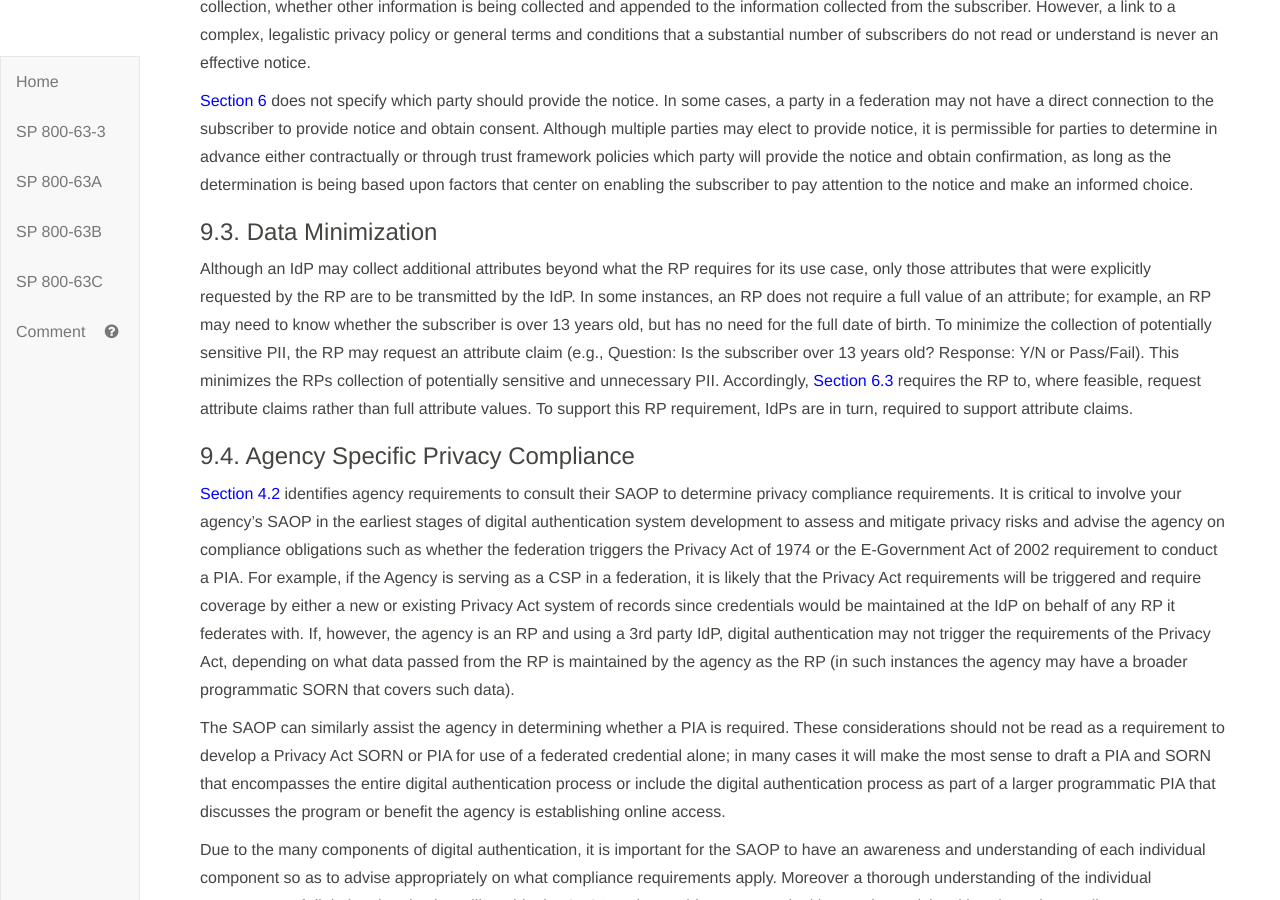
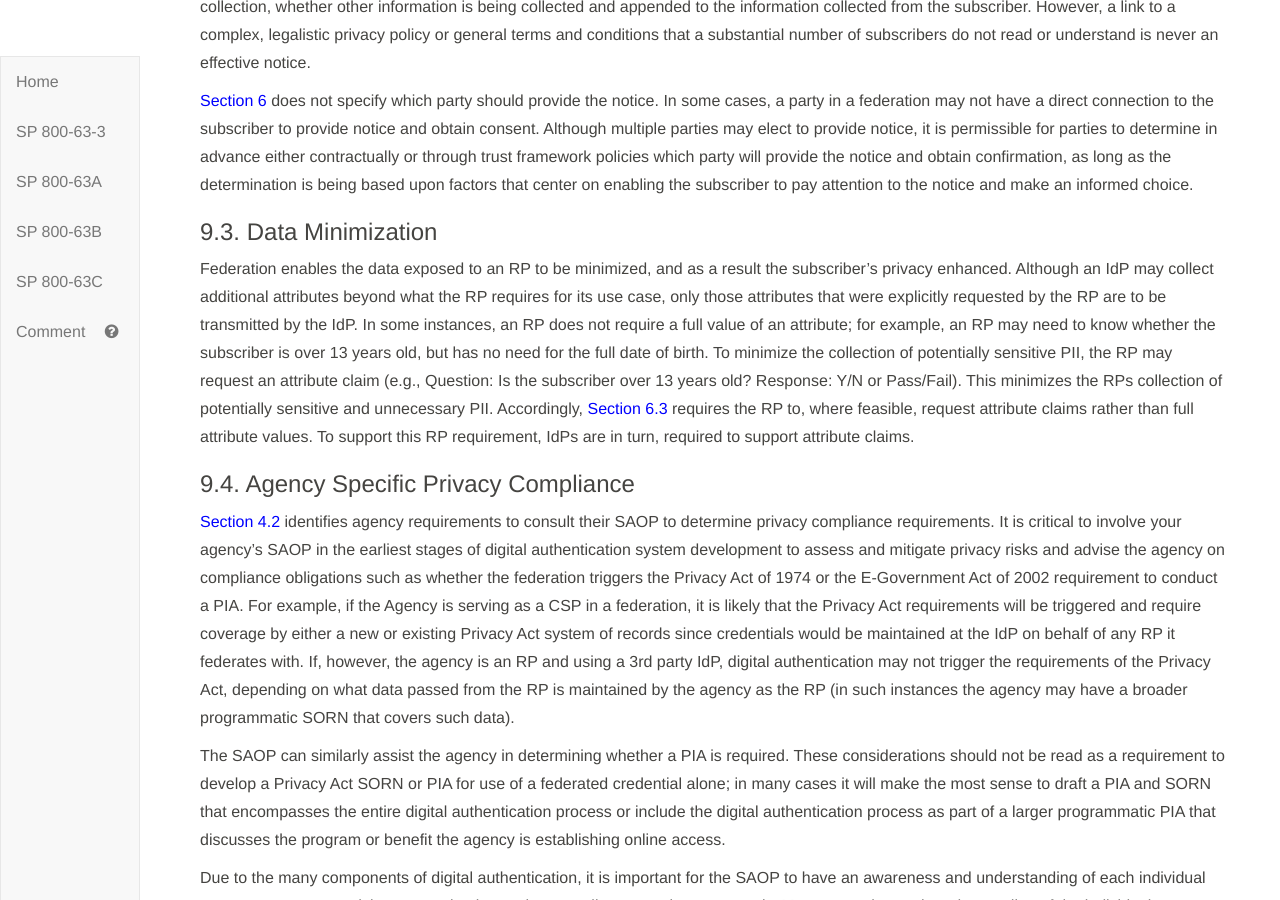
Before and after one commit to usnistgov/800-63-3, a Jekyll site: the page built from sp800-63c/sec9_privacy.md, in a window 1280 px wide and 900 px high, scrolled down 753 px. Built offline with Jekyll 4.4.1, drawn with Linux system fonts in a browser that asks for light colours; our own code applies the rules of GitHub Pages for plain Markdown files.

Commit message:
note that federation provides data minimization in ways other things can’t, closes #1003

```diff
--- a/sp800-63c/sec9_privacy.md
+++ b/sp800-63c/sec9_privacy.md
@@ -20,8 +20,7 @@ To build subscriber trust in federation, transparency must be provided to the su
 
 ### <a name="minimization"></a> 9.3. Data Minimization
 
-Although an IdP may collect additional attributes beyond what the RP requires for its use case, only those attributes that were explicitly requested by the RP are to be transmitted by the IdP. In some instances, an RP does not require a full value of an attribute; for example, an RP may need to know whether the subscriber is over 13 years old, but has no need for the full date of birth. To minimize the collection of potentially sensitive PII, the RP may request an attribute claim (e.g., Question: Is the subscriber over 13 years old? Response: Y/N or Pass/Fail).  This minimizes the RPs collection of potentially sensitive and unnecessary PII.  Accordingly, [Section 6.3](#sec6-3) requires the RP to, where feasible, request attribute claims rather than full attribute values.  To support this RP requirement, IdPs are in turn, required to support attribute claims.
-
+Federation enables the data exposed to an RP to be minimized, and as a result the subscriber's privacy enhanced. Although an IdP may collect additional attributes beyond what the RP requires for its use case, only those attributes that were explicitly requested by the RP are to be transmitted by the IdP. In some instances, an RP does not require a full value of an attribute; for example, an RP may need to know whether the subscriber is over 13 years old, but has no need for the full date of birth. To minimize the collection of potentially sensitive PII, the RP may request an attribute claim (e.g., Question: Is the subscriber over 13 years old? Response: Y/N or Pass/Fail).  This minimizes the RPs collection of potentially sensitive and unnecessary PII.  Accordingly, [Section 6.3](#sec6-3) requires the RP to, where feasible, request attribute claims rather than full attribute values.  To support this RP requirement, IdPs are in turn, required to support attribute claims.
 
 ### 9.4. Agency Specific Privacy Compliance
 
```
